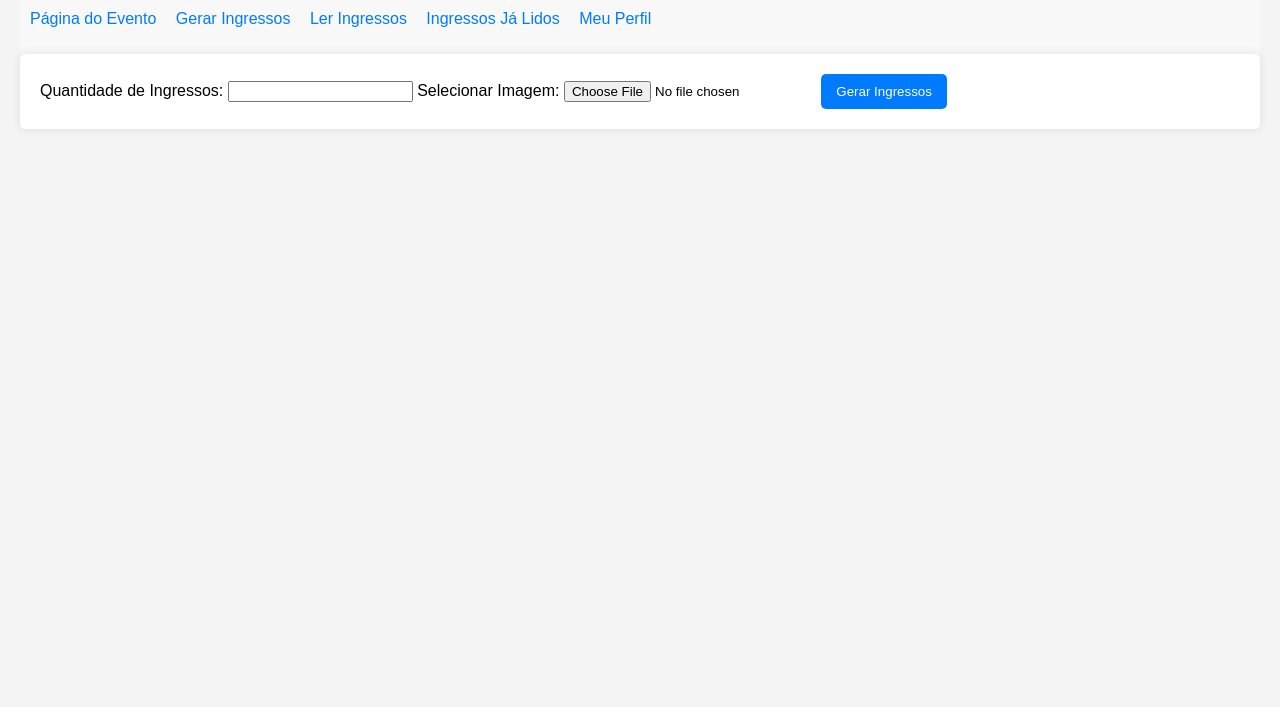
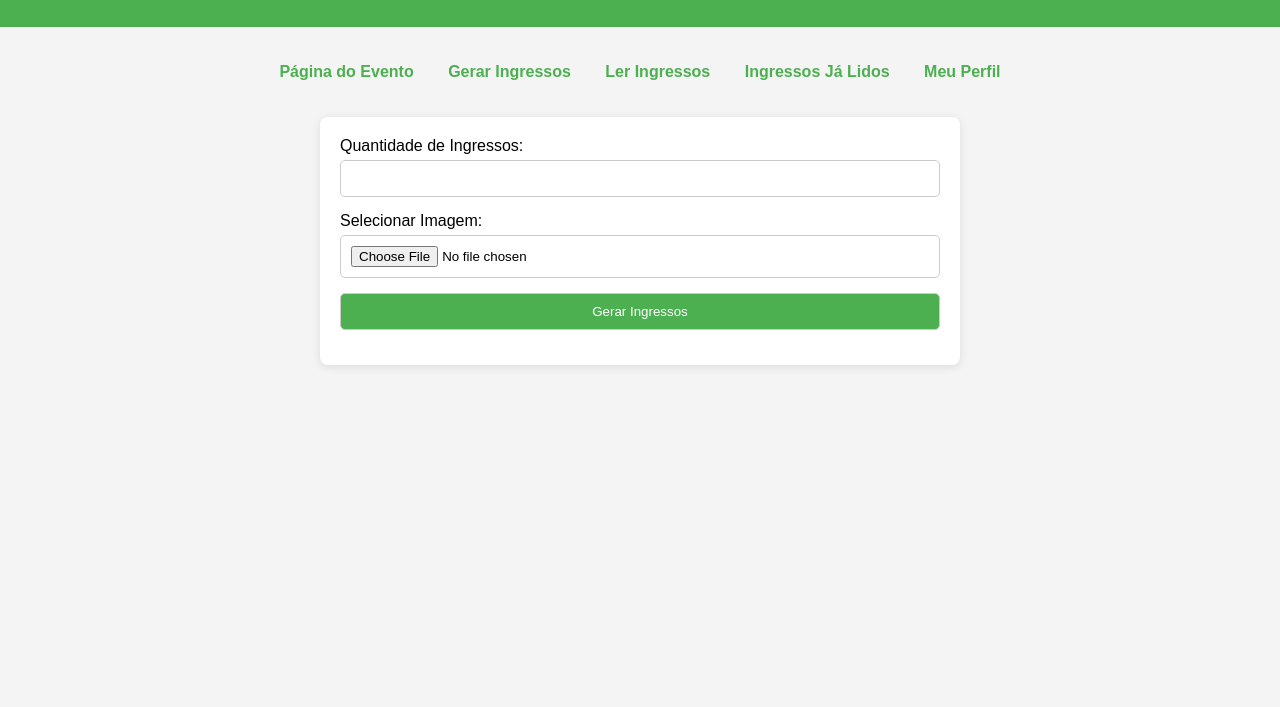
Before and after one commit to MALVPRODUCOES/Evently, a plain HTML site: page generate-tickets.html in a window 1280 px wide. Shown: the part 93-800 px from the top of the page. Drawn offline with nearby package versions, Linux system fonts and the light colour scheme.

Commit message:
Update styles.css

```diff
--- a/styles.css
+++ b/styles.css
@@ -1,76 +1,108 @@
+/* Estilo Global */
 body {
     font-family: Arial, sans-serif;
+    background-color: #f4f4f4; /* Cor de fundo leve */
     margin: 0;
-    padding: 20px;
-    background-color: #f4f4f4;
+    padding: 0;
+    display: flex;
+    flex-direction: column;
+    align-items: center; /* Centraliza o conteúdo horizontalmente */
 }
 
+/* Estilo do Cabeçalho */
 header {
-    background: #333;
-    color: #fff;
-    padding: 10px 0;
+    background-color: #4CAF50; /* Cor de fundo do cabeçalho */
+    color: white;
+    padding: 20px;
     text-align: center;
+    width: 100%; /* Para garantir que o cabeçalho ocupe toda a largura */
 }
 
-h1 {
-    margin: 0;
-}
-
-main {
-    padding: 20px;
-    background: #fff;
-    border-radius: 5px;
-    box-shadow: 0 0 10px rgba(0, 0, 0, 0.1);
-}
-
-button {
-    padding: 10px 15px;
-    background: #007bff;
-    color: #fff;
-    border: none;
-    border-radius: 5px;
-    cursor: pointer;
-}
-
-button:hover {
-    background: #0056b3;
-}
-
-table {
-    width: 100%;
-    border-collapse: collapse;
-    margin-top: 20px;
-}
-
-th, td {
-    border: 1px solid #ccc;
-    padding: 10px;
-    text-align: left;
-}
-
-th {
-    background: #f4f4f4;
-}
+/* Estilo do Navegador */
 nav {
-    background-color: #f8f8f8;
-    padding: 10px;
+    margin: 20px 0; /* Margem superior e inferior */
 }
 
 nav ul {
-    list-style-type: none;
+    list-style-type: none; /* Remove os marcadores da lista */
     padding: 0;
 }
 
-nav li {
-    display: inline;
-    margin-right: 15px;
+nav ul li {
+    display: inline; /* Exibe itens de lista em linha */
+    margin: 0 15px; /* Margem entre os itens */
 }
 
-nav a {
-    text-decoration: none;
-    color: #007bff;
+nav ul li a {
+    text-decoration: none; /* Remove o sublinhado */
+    color: #4CAF50; /* Cor do texto */
+    font-weight: bold;
 }
 
-nav a:hover {
-    text-decoration: underline;
+nav ul li a:hover {
+    color: #333; /* Muda a cor ao passar o mouse */
 }
+
+/* Estilo do Conteúdo Principal */
+main {
+    max-width: 600px; /* Limita a largura máxima */
+    width: 100%; /* Para que ocupe toda a largura disponível */
+    background-color: white; /* Cor de fundo do conteúdo */
+    border-radius: 8px; /* Bordas arredondadas */
+    box-shadow: 0 2px 10px rgba(0, 0, 0, 0.1); /* Sombra sutil */
+    padding: 20px;
+}
+
+/* Formulário */
+form {
+    display: flex;
+    flex-direction: column; /* Coloca os elementos do formulário em coluna */
+}
+
+form label {
+    margin-bottom: 5px; /* Margem inferior para os rótulos */
+}
+
+form input[type="number"],
+form input[type="file"],
+form button {
+    margin-bottom: 15px; /* Margem inferior para inputs e botão */
+    padding: 10px; /* Preenchimento interno */
+    border: 1px solid #ccc; /* Borda leve */
+    border-radius: 5px; /* Bordas arredondadas */
+}
+
+/* Botão */
+form button {
+    background-color: #4CAF50; /* Cor de fundo do botão */
+    color: white;
+    cursor: pointer; /* Muda o cursor para pointer */
+}
+
+form button:hover {
+    background-color: #45a049; /* Cor de fundo do botão ao passar o mouse */
+}
+
+/* Exibição dos Ingressos */
+#generatedTickets div {
+    margin-bottom: 20px; /* Margem entre os ingressos */
+    text-align: center; /* Centraliza o texto */
+}
+
+#generatedTickets a {
+    display: block; /* Faz com que cada link ocupe uma nova linha */
+    margin-top: 10px; /* Margem superior para links */
+    color: #4CAF50; /* Cor do link */
+}
+
+/* Estilo Responsivo */
+@media (max-width: 600px) {
+    nav ul li {
+        display: block; /* Coloca os itens da navegação em coluna em telas pequenas */
+        margin: 10px 0; /* Margem vertical entre itens */
+    }
+
+    main {
+        margin: 10px; /* Margem para o conteúdo em telas pequenas */
+    }
+}
```
